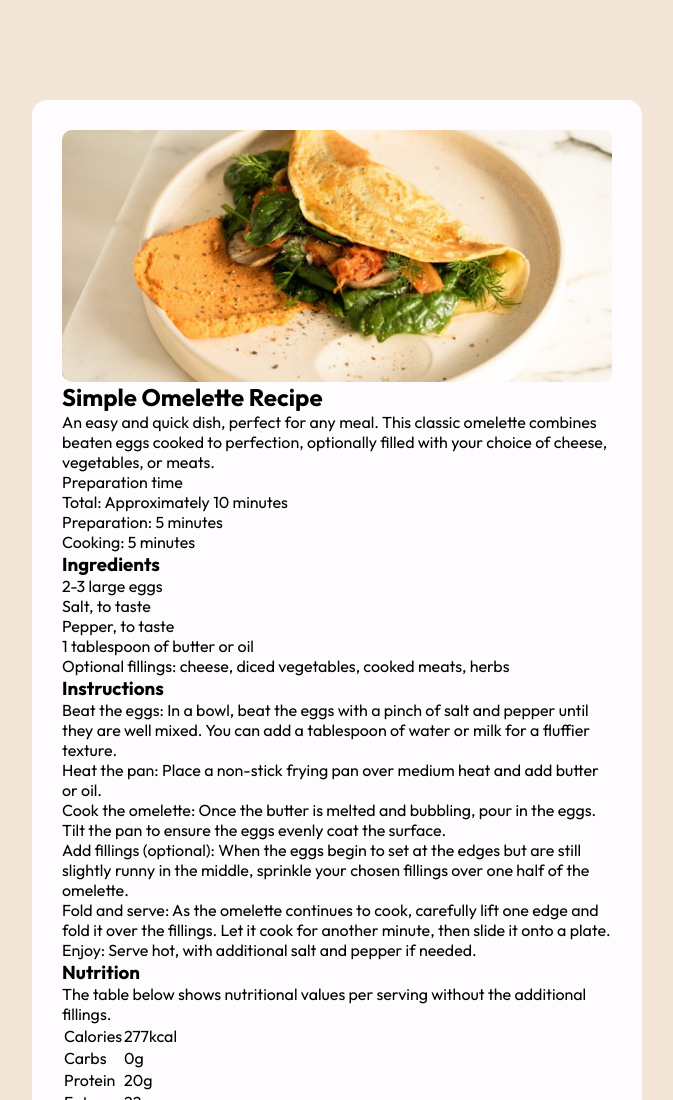
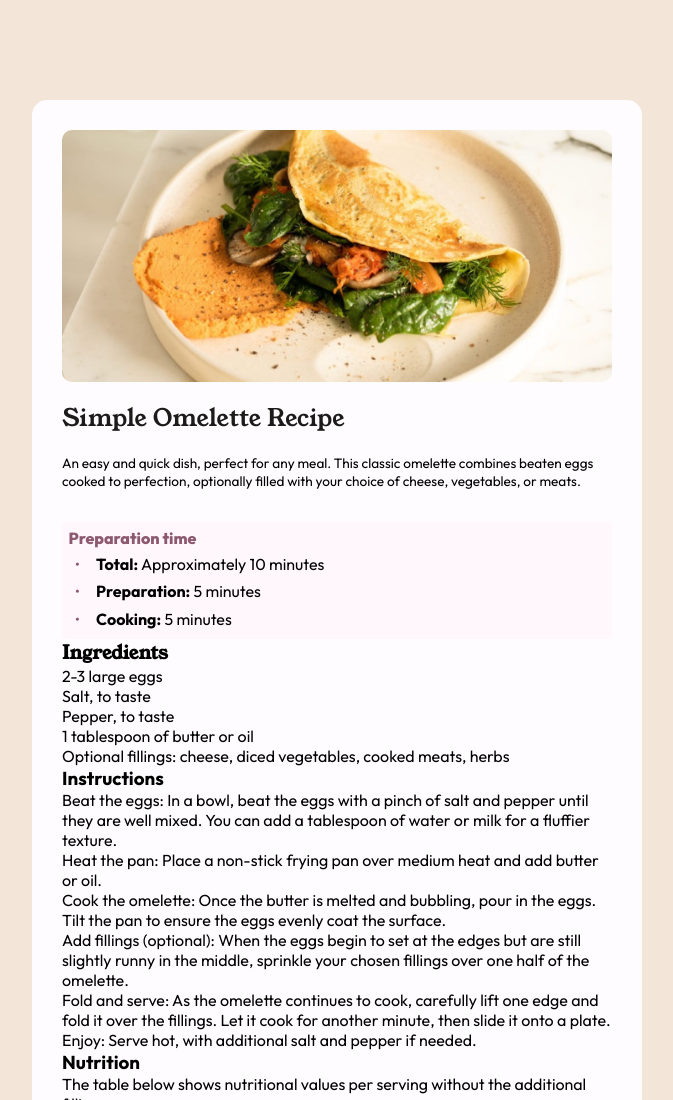
Before and after one commit to arvndlr/recipe-page, a plain HTML site: page index.html in a window 1280 px wide. Shown: the top 1100 px of the page, without its empty margins (303-976 px from the left). Drawn offline with Linux system fonts and the light colour scheme.

Commit message:
get done recipe__details

```diff
--- a/index.html
+++ b/index.html
@@ -31,13 +31,26 @@
           choice of cheese, vegetables, or meats.
         </p>
         <div class="recipe__preparation-time">
-          <label for="" class="recipe__preparation-time-heading"
+          <label
+            for="recipe__preparation-time"
+            class="recipe__preparation-time-heading"
             >Preparation time</label
           >
-          <ol>
-            <li><span>Total:</span> Approximately 10 minutes</li>
-            <li><span>Preparation:</span> 5 minutes</li>
-            <li><span>Cooking:</span> 5 minutes</li>
+          <ol name="recipe__preparation-time">
+            <li>
+              <span class="recipe__bullet-p">•</span
+              ><span class="recipe__preparation-step">Total:</span>
+              Approximately 10 minutes
+            </li>
+            <li>
+              <span class="recipe__bullet-p">•</span
+              ><span class="recipe__preparation-step">Preparation:</span> 5
+              minutes
+            </li>
+            <li>
+              <span class="recipe__bullet-p">•</span
+              ><span class="recipe__preparation-step">Cooking:</span> 5 minutes
+            </li>
           </ol>
         </div>
         <div class="recipe__ingredients">
--- a/styles.css
+++ b/styles.css
@@ -142,3 +142,45 @@ body {
 .recipe__img {
     border-radius: 10px;
 }
+
+.recipe__title {
+  font-family: YoungSerif;
+  font-size: 1.5em;
+  line-height: 100%;
+  font-weight: 400;
+  color: var(--text-primary);
+  padding-block: 1.5rem;
+}
+
+.recipe__description {
+  letter-spacing: 0;
+  font-size: 0.85em;
+}
+
+.recipe__preparation-time {
+  margin-top: 2em;
+  padding: 0.4rem;
+  background-color: #fff7fc;
+  border-radius: 0.2em;
+}
+
+.recipe__preparation-time-heading {
+  color: var(--text-accent);
+  font-weight: 800;
+  font-size: 1em;
+   display: block; /* Ensures the label behaves like a block element */
+  margin-bottom: 0.2em; /* Adds space below the label */
+}
+.recipe__bullet-p {
+  color: var(--text-accent);
+  padding-right: 1em;
+  padding-left: 0.4em;
+}
+.recipe__preparation-step {
+  font-weight: 700;
+  line-height: 170%;
+}
+
+.recipe__ingredients-heading {
+  font-family: YoungSerif;
+}
```
